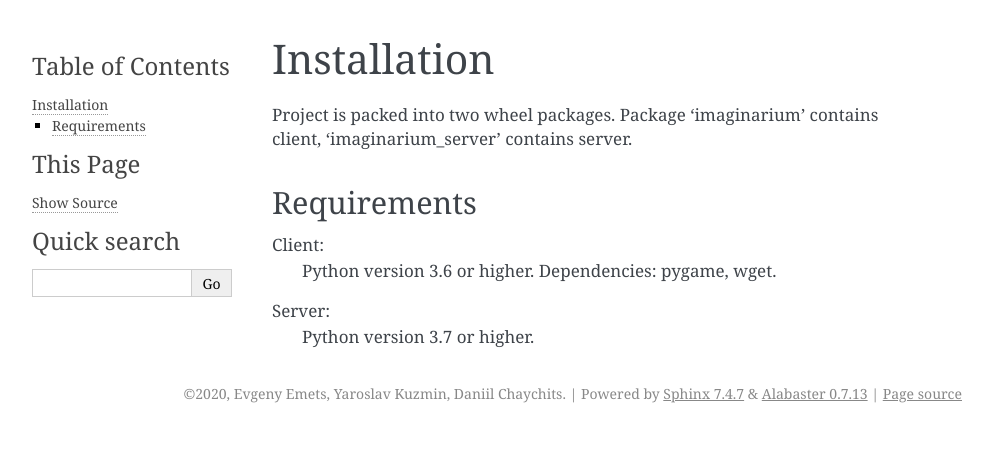
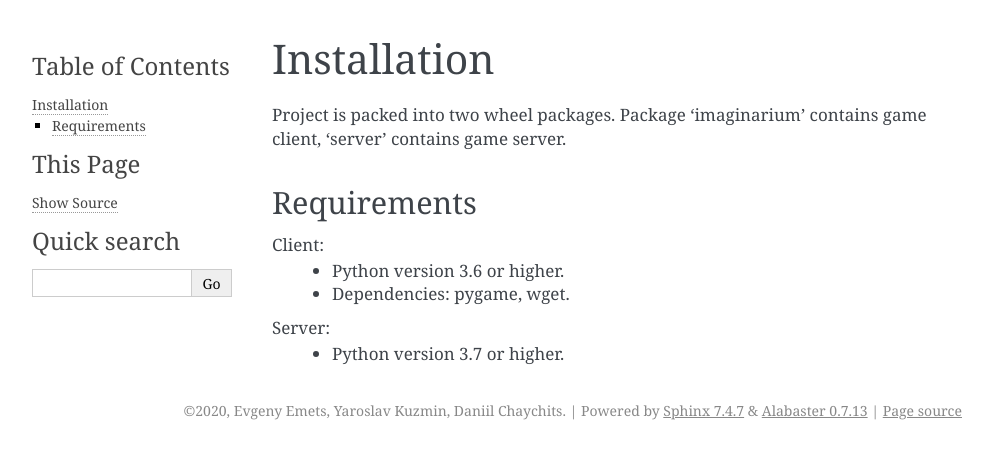
Before and after one commit to Daniil-C/game_system, a Sphinx documentation site: the page built from doc/source/installation.rst, in a window 1280 px wide. Shown: the top 459 px of the page, without its empty margins (148-1141 px from the left). Built offline with Sphinx 7.4.7, drawn with Linux system fonts in a browser that asks for light colours; pages that are not in the unit, such as notebooks, are missing from menus.

Commit message:
Add code documentation.
* Changes in installation and start sections of documentation

```diff
--- a/doc/source/installation.rst
+++ b/doc/source/installation.rst
@@ -2,15 +2,15 @@ Installation
 ============
 
 Project is packed into two wheel packages.
-Package 'imaginarium' contains client, 'imaginarium_server' contains server.
+Package 'imaginarium' contains game client, 'server' contains game server.
 
 Requirements
 ------------
 
 Client:
-        Python version 3.6 or higher.
-        Dependencies:
-        pygame,
-        wget.
+        * Python version 3.6 or higher.
+        * Dependencies:
+          pygame,
+          wget.
 Server:
-        Python version 3.7 or higher.
+        * Python version 3.7 or higher.
--- a/doc/source/start.rst
+++ b/doc/source/start.rst
@@ -32,4 +32,4 @@ python -m imaginarium
 Server start command
 --------------------
 
-python -m imaginarium_server
+python -m server
```
Also changed, not shown: other parts of doc/source/start.rst (+2 -2 lines), doc/source/code.rst (added, +30 -0 lines).
